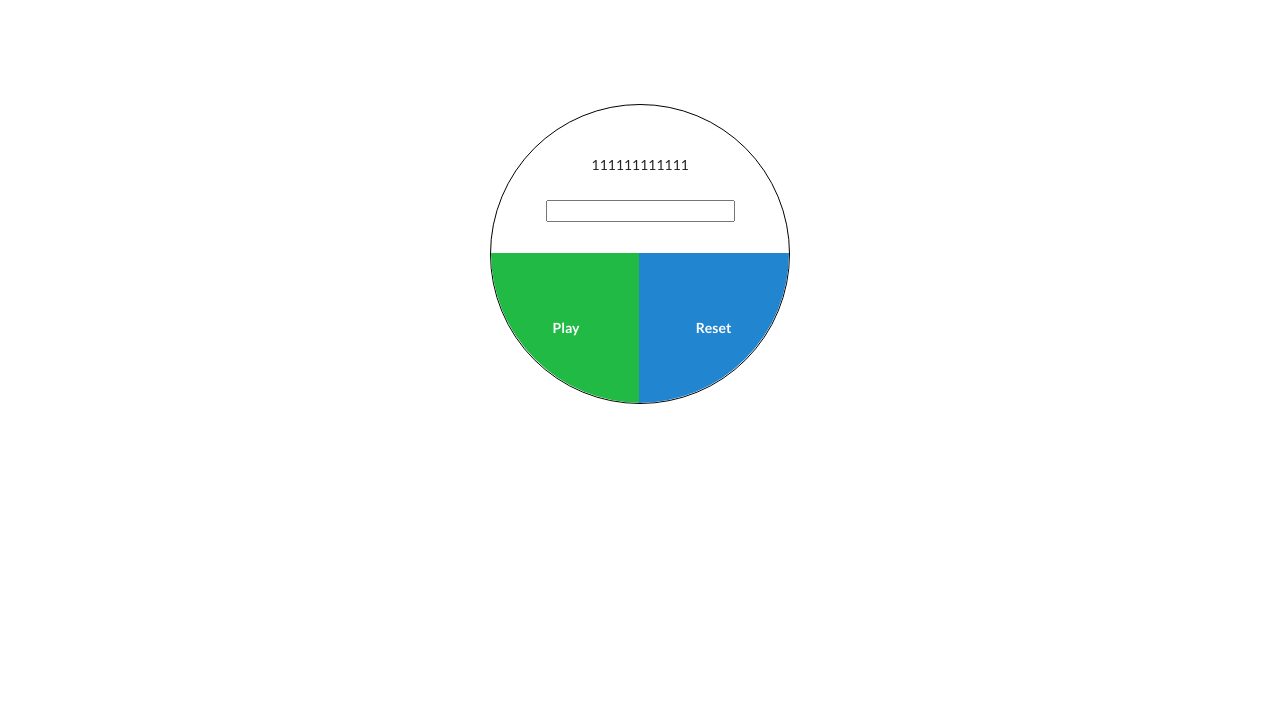
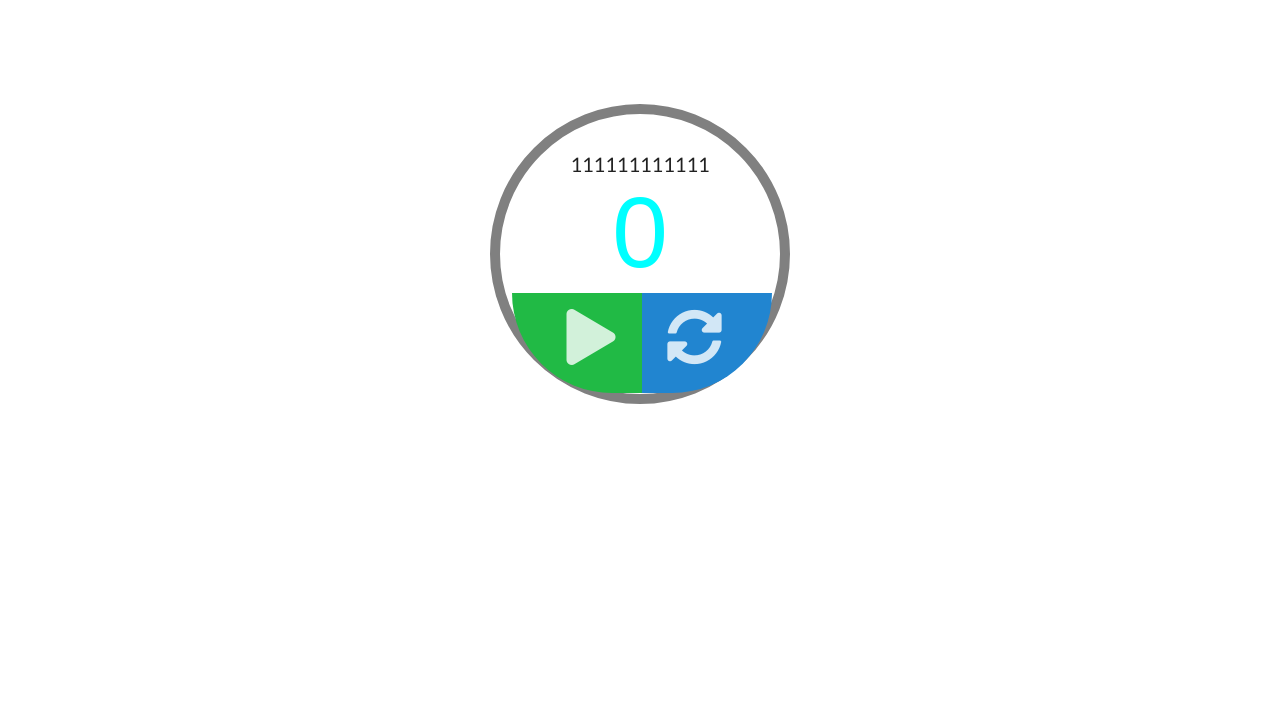
Before and after one commit to bradrar/Basic-Timer, a React app: page / in a window 1280 px wide. Shown: the part 88-800 px from the top of the page. Built offline with nearby package versions, Linux system fonts and the light colour scheme.

Commit message:
improving ui

```diff
--- a/src/components/Header.js
+++ b/src/components/Header.js
@@ -2,7 +2,7 @@ import React from "react";
 import "./styles/Header.css";
 
 const Header = () => {
-  return <h1 className="header">React Timer</h1>;
+  return <h1 className="header"> <i className="hourglass half icon"></i> React Timer</h1>;
 };
 
 export default Header;
--- a/src/components/Timer component/Controls.js
+++ b/src/components/Timer component/Controls.js
@@ -6,13 +6,13 @@ const Controls = ({ startTimer, pauseTimer, status, stopTimer }) => {
   const play = (
     <button className="custom-button play ui green button" onClick={startTimer}>
       {" "}
-      Play
+      <i className="huge play icon"></i>
     </button>
   );
   const pause = (
     <button className="custom-button pause ui grey button" onClick={pauseTimer}>
       {" "}
-      Pause{" "}
+      <i className="huge pause icon"></i>
     </button>
   );
   const playOrPause = !status ? play : pause;
@@ -24,8 +24,7 @@ const Controls = ({ startTimer, pauseTimer, status, stopTimer }) => {
         className="custom-button reset ui primary button"
         onClick={stopTimer}
       >
-        {" "}
-        Reset{" "}
+       <i className="huge sync alternate icon"></i>
       </button>
     </div>
   );
--- a/src/components/Timer component/Display.js
+++ b/src/components/Timer component/Display.js
@@ -1,17 +1,27 @@
 import React from "react";
 import "../styles/Display.css";
 
-const Display = ({ seconds, time, handleChange }) => {
+const Display = ({ seconds, time, status, handleChange }) => {
+
+  const inputNumber = (  <div className="input-number">
+                          <input
+                            type="text"
+                            id="time"
+                            onChange={e => handleChange(e.target.value)}
+                            maxlength="4"
+                            pattern="\d*"
+                            defaultValue={time}
+                            size="2"
+                          />
+                        </div>)
+
   return (
     <div className="display">
+      <div style={{marginTop: status ? "110px" : "40px"}}>
       {seconds}
-      <div className="input-number">
-        <input
-          type="number"
-          id="time"
-          onChange={e => handleChange(e.target.value)}
-        />
       </div>
+
+      {!status ? inputNumber : ""}
     </div>
   );
 };
--- a/src/components/Timer component/Timer.js
+++ b/src/components/Timer component/Timer.js
@@ -23,8 +23,6 @@ const Timer = () => {
   const stopTimer = () => {
     setStatus(false);
     setSeconds(0);
-
-    document.querySelector("#time").value = 0;
   };
 
   useEffect(() => {
@@ -39,7 +37,10 @@ const Timer = () => {
   }, [status, time]);
   return (
     <div className="timer">
-      <Display seconds={seconds} time={time} handleChange={handleChange} />
+      <Display seconds={seconds}
+      status={status}
+      time={time}
+      handleChange={handleChange} />
       <Controls
         startTimer={startTimer}
         stopTimer={stopTimer}
--- a/src/components/styles/Controls.css
+++ b/src/components/styles/Controls.css
@@ -1,23 +1,37 @@
+
 .custom-button {
   background-color: transparent;
-  border: 1px solid black;
-  width: 150px;
-  height: 150px;
+  width: 130px;
+  height: 100px;
   outline: 0;
   box-shadow: none !important;
+
 }
 
 .play,
 .pause {
   position: absolute;
-  border-radius: 0px 0px 0px 100% !important;
-  left: 0;
-  bottom: 0;
+  border-radius: 0px 0px 0px 500px !important;
+  left: 12px;
+  bottom: 1px;
+
 }
 
 .reset {
   position: absolute;
-  border-radius: 0px 0px 100% 0 !important;
-  right: -3px;
-  bottom: 0;
+  border-radius: 0px 0px 100px 0 !important;
+  right: 5px;
+  bottom: 1px;
 }
+
+.custom-button  i {
+
+  position: absolute;
+  top: 40%;
+  left: 70%;
+  transform: translate(-50%, -50%);
+}
+
+i.huge.sync.alternate.icon {
+  left: 50% !important;
+}
--- a/src/components/styles/Display.css
+++ b/src/components/styles/Display.css
@@ -1,8 +1,30 @@
 .display {
   text-align: center;
-  margin-top: 50px;
+ margin-top: 40px;
+ font-size: 20px;
 }
 
-.input-number {
-  margin-top: 25px;
+
+input {
+  border:0;
+  outline:0;
+  text-align: center;
+  color: aqua;
+  font-size: 100px;
+  background-color: transparent;
 }
+input:focus {outline:none!important;}
+
+
+/* removes arrow in input */
+/* Chrome, Safari, Edge, Opera */
+input::-webkit-outer-spin-button,
+input::-webkit-inner-spin-button {
+  -webkit-appearance: none;
+  margin: 0;
+}
+
+/* Firefox */
+input[type=number] {
+  -moz-appearance:textfield;
+}
--- a/src/components/styles/Timer.css
+++ b/src/components/styles/Timer.css
@@ -1,14 +1,16 @@
 .timer {
   margin-top: 150px !important;
 
-  border: 1px solid black;
+  border: 10px solid gray;
   border-radius: 50%;
   height: 300px;
   width: 300px;
+
 
   position: absolute;
   top: 50%;
   left: 50%;
   /* must be negatively half of width and height to perfectly center*/
   margin: -150px 0 0 -150px;
+  /* box-shadow: 0px 20px white; */
 }
```
